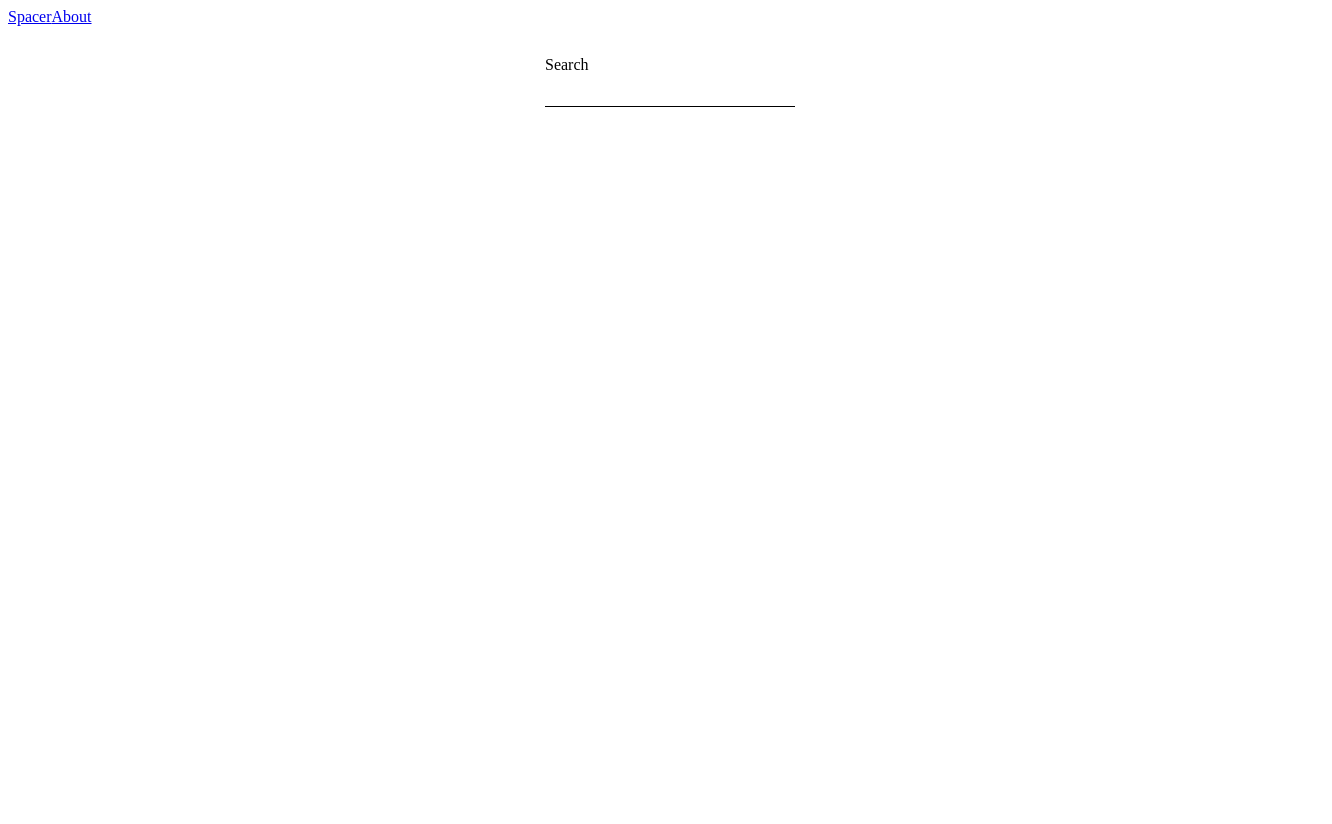
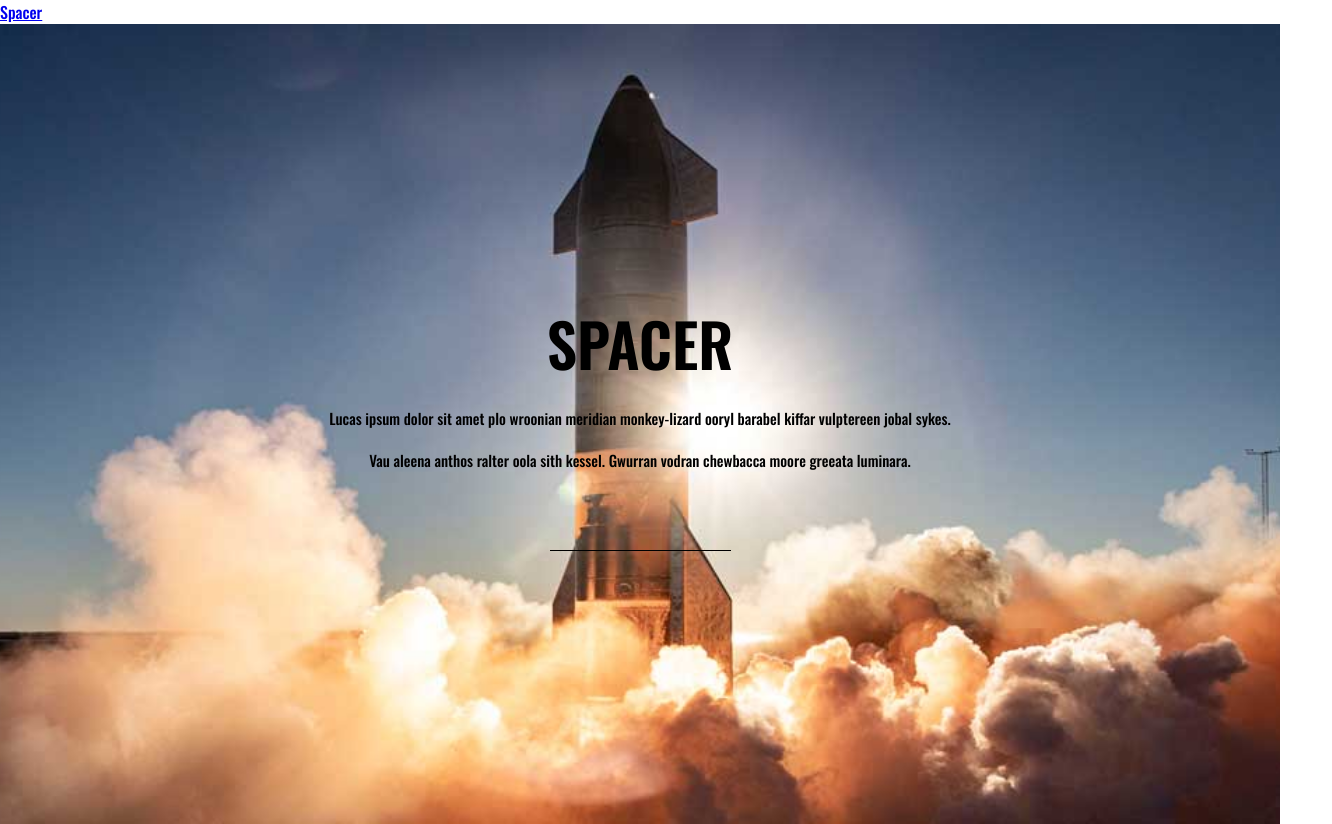
Before and after one commit to 13Groszy/Spacer_NASA_APP, a Vue app: page / in a window 1280 px wide. Shown: the whole page, 1332 px wide, since content can reach past the window. Before the commit the page ends 800 px from the top, so only its background shows below. Built offline with nearby package versions, Linux system fonts and the light colour scheme.

Commit message:
Added hero image

```diff
--- a/src/App.vue
+++ b/src/App.vue
@@ -2,11 +2,19 @@
   <div class="app">
     <div class="nav">
       <router-link to="/">Spacer</router-link>
-      <router-link to="/about">About</router-link>
     </div>
-  <router-view/>
+    <router-view />
   </div>
 </template>
 
-<style scoped>
+<style>
+@import url("https://fonts.googleapis.com/css2?family=Oswald:wght@200;500;600&display=swap");
+* {
+  box-sizing: border-box;
+}
+body {
+  font-family: "Oswald", sans-serif;
+  margin: 0;
+  padding: 0;
+}
 </style>
--- /dev/null
+++ b/src/components/Claim.vue
@@ -0,0 +1,32 @@
+<template>
+    <div class="claimWrapper">
+        <h1 class="claim">SPACER</h1>
+            <p class="subclaim">
+                Lucas ipsum dolor sit amet plo wroonian meridian monkey-lizard ooryl barabel kiffar vulptereen jobal sykes.
+            </p>
+            <p class="subclaim">
+                Vau aleena anthos ralter oola sith kessel. Gwurran vodran chewbacca moore greeata luminara.
+            </p>
+    </div>
+</template>
+<script>
+export default {
+    name: 'Claim',
+}
+</script>
+<style scoped>
+.claimWrapper{
+display: flex;
+flex-direction: column;
+justify-content: center;
+align-items: center;
+}
+.claim{
+font-size: 60px;
+margin: 0;
+}
+.subclaim{
+margin: 20px 0 0 0;
+font-size: 15px;
+}
+</style>
--- /dev/null
+++ b/src/components/SearchInput.vue
@@ -0,0 +1,31 @@
+<template>
+  <div class="searchWrapper">
+      <input
+        id="search"
+        name="search"
+        v-model="searchValue"
+        @input="handleInput"
+      />
+  </div>
+</template>
+<script>
+
+export default {
+  name: 'SearchInput',
+};
+</script>
+<style scoped>
+.searchWrapper {
+  display: flex;
+  flex-direction: column;
+  align-items: center;
+  margin-top: 50px;
+  width: 250px;
+}
+input {
+  height: 30px;
+  border: 0;
+  border-bottom: 1px solid black;
+  background: none;
+}
+</style>
--- a/src/router.js
+++ b/src/router.js
@@ -1,7 +1,7 @@
 import Vue from 'vue';
 import Router from 'vue-router';
 import Search from './views/Search.vue';
-import About from './views/About.vue';
+
 
 Vue.use(Router);
 
@@ -11,11 +11,6 @@ export default new Router({
             path: '/',
             name: 'Search',
             component: Search,
-        },
-        {
-            path: '/about',
-            name: 'About',
-            component: About,
-        },
+        }
     ],
 });
--- a/src/views/About.vue
+++ /dev/null
@@ -1,11 +0,0 @@
-<template>
-  <div class="about">
-    <h1>This is an about page</h1>
-  </div>
-</template>
-
-<script>
-export default {
-  name: "About",
-};
-</script>
--- a/src/views/Search.vue
+++ b/src/views/Search.vue
@@ -1,27 +1,24 @@
 <template>
   <div class="wrapper">
-    <div class="search">
-      <label for="search">Search</label>
-      <input
-        id="search"
-        name="search"
-        v-model="searchValue"
-        @input="handleInput"
-      />
-      <ul>
-        <li v-for="item in results" :key="item.data[0].nasa_id">
-          <p>{{ item.data[0].description }}</p>
-        </li>
-      </ul>
-    </div>
+    <Claim />
+    <SearchInput />
   </div>
 </template>
+
 <script>
 import axios from "axios";
 import debounce from "lodash.debounce";
+import Claim from "@/components/Claim";
+import SearchInput from "@/components/SearchInput";
+
 const API = "https://images-api.nasa.gov/search";
+
 export default {
   name: "Search",
+  components: {
+    Claim,
+    SearchInput,
+  },
   data() {
     return {
       searchValue: "",
@@ -43,23 +40,18 @@ export default {
 };
 </script>
 <style scoped>
-.wrapper {
-  display: flex;
-  flex-direction: column;
-  align-items: center;
-  margin: 0;
-  padding: 30px;
-  width: 100%;
-}
-.search {
-  display: flex;
-  flex-direction: column;
-  width: 250px;
-}
-    input {
-    height: 30px;
-    border: 0;
-    border-bottom: 1px solid black;
+  .wrapper {
+    margin: 0;
+    width: 100%;
+    height: 100vh;
+    padding: 30px;
+    display: flex;
+    flex-direction: column;
+    align-items: center;
+    justify-content: center;
+    background-image: url('../assets/heroimage.jpg');
+    background-repeat: no-repeat;
+    background-size: cover;
+    background-position: 66% 0%;
   }
-
 </style>
```
Also changed, not shown: src/assets/Stock-SpaceX-SN8-company.jpg (deleted).
